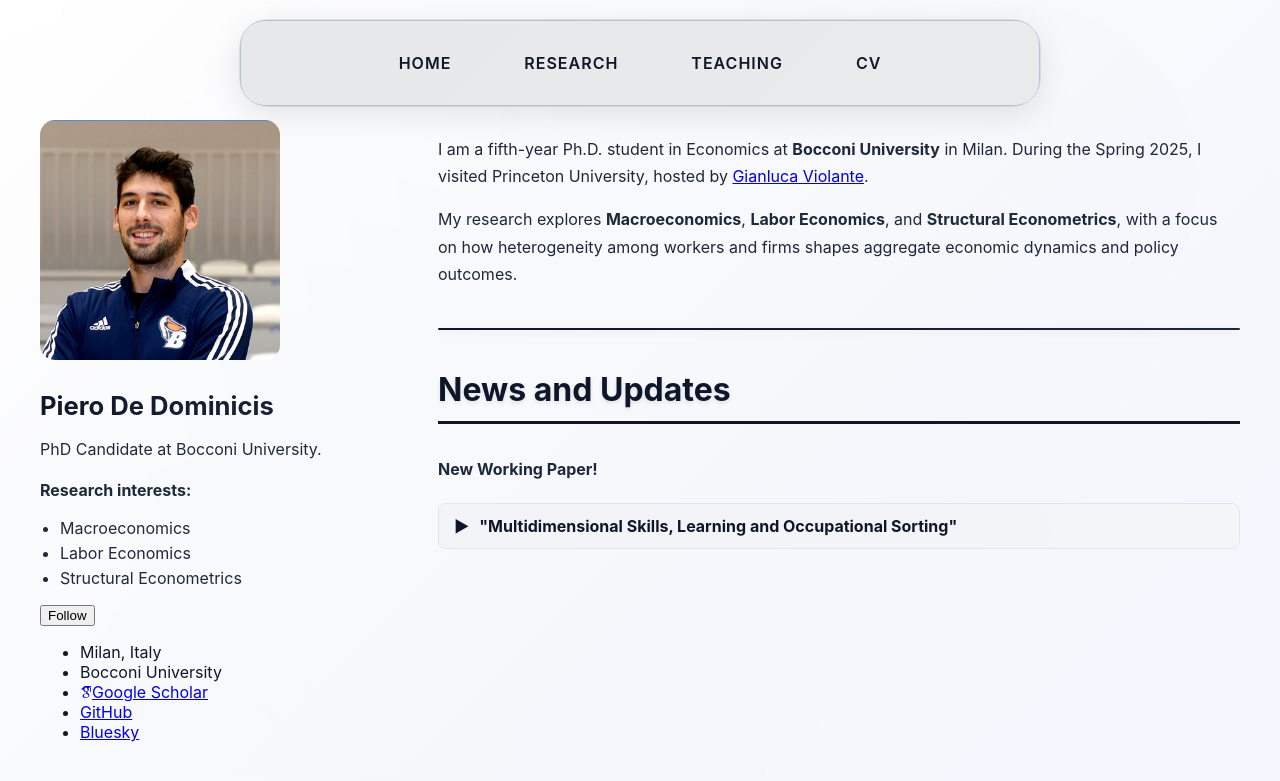
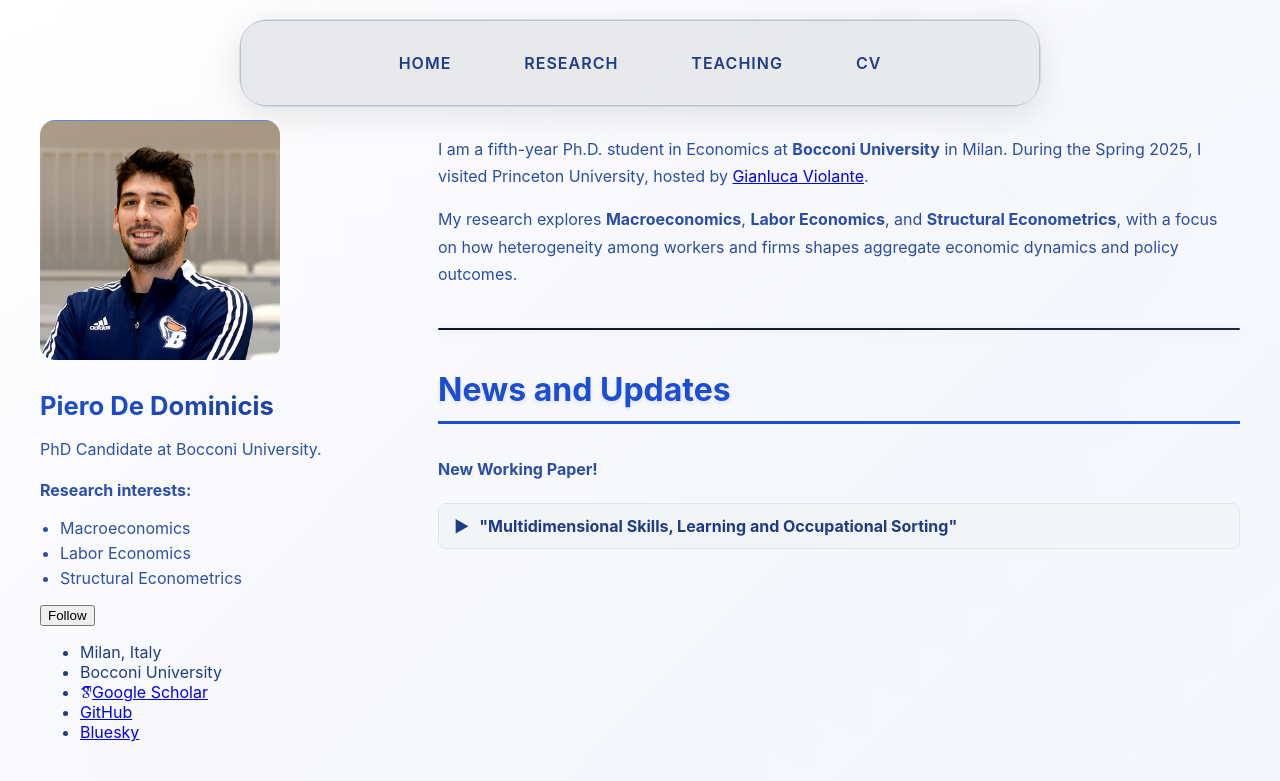
Before and after one commit to peppecon/peppecon.github.io, a Jekyll site: the page built from _pages/about.md, in a window 1280 px wide. Shown: the top 781 px of the page. Built offline with Jekyll 4.4.1, drawn with Linux system fonts in a browser that asks for light colours; some web fonts are replaced.

Commit message:
Shift text palette to lighter blues

```diff
--- a/_sass/modern-layout.scss
+++ b/_sass/modern-layout.scss
@@ -5,13 +5,13 @@ html.modern-layout {
   --primary-bg: #ffffff !important;
   --secondary-bg: #ffffff !important;
   --tertiary-bg: #f5f7fb !important;
-  --text-primary: #0f172a !important;
-  --text-secondary: #1e293b !important;
-  --text-muted: #64748b !important;
-  --accent-color: #0f172a !important;
-  --accent-hover: #1e293b !important;
-  --accent-light: #334155 !important;
-  --accent-dark: #020617 !important;
+  --text-primary: #1f3c88 !important;
+  --text-secondary: #2b4faa !important;
+  --text-muted: #5f7fd0 !important;
+  --accent-color: #1d4ed8 !important;
+  --accent-hover: #1e3a8a !important;
+  --accent-light: #3b82f6 !important;
+  --accent-dark: #1e3a8a !important;
   --border-color: #e2e8f0 !important;
   --border-accent: #cbd5e1 !important;
   --shadow-light: rgba(0, 0, 0, 0.05) !important;
```
